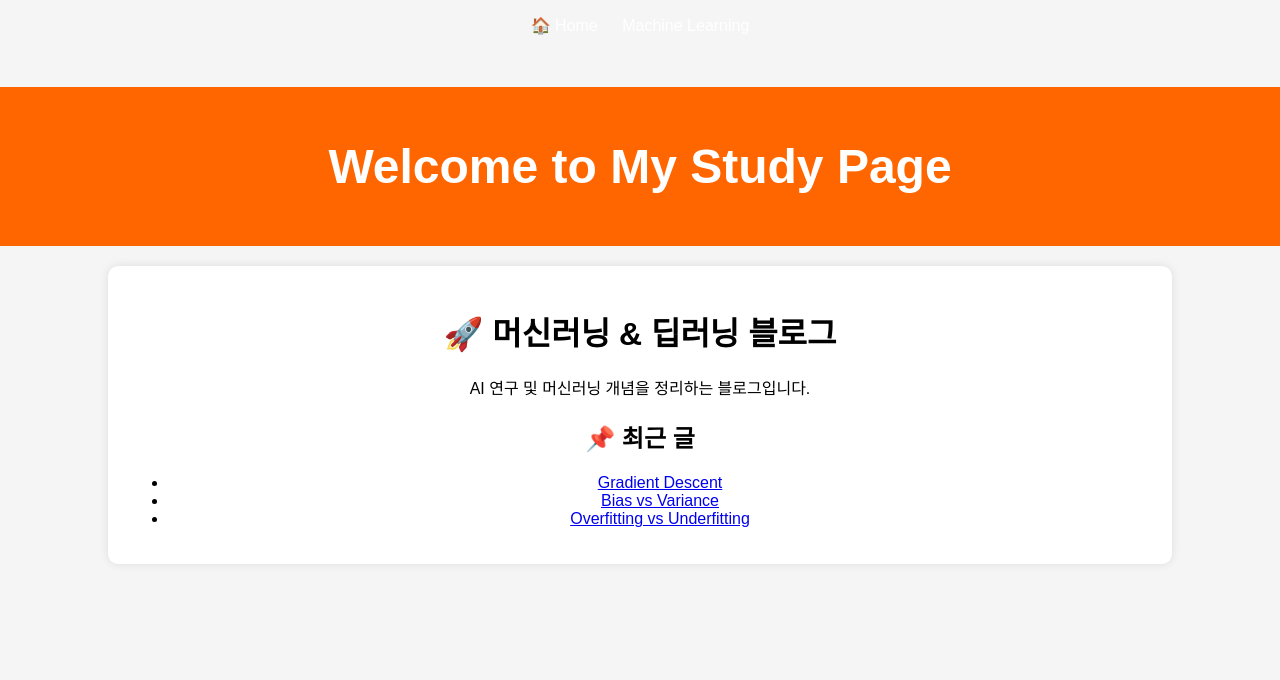
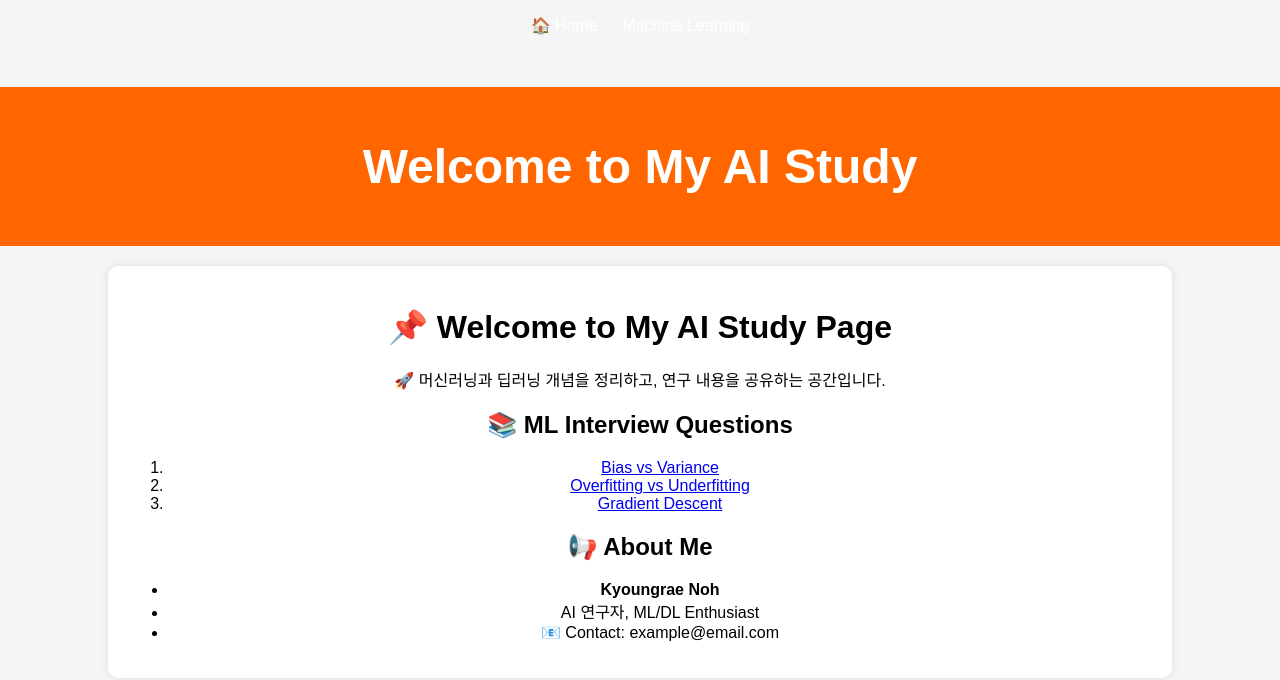
Before and after one commit to Kyoungrae-Noh/Kyoungrae-Noh.github.io, a Jekyll site: the page built from index.md, in a window 1280 px wide. Shown: the top 680 px of the page. Built offline with Jekyll 4.4.1, drawn with Linux system fonts in a browser that asks for light colours.

Commit message:
Update index.md

```diff
--- a/index.md
+++ b/index.md
@@ -1,13 +1,17 @@
 ---
 layout: default
-title: "Welcome to My Study Page"
+title: "Welcome to My AI Study"
 ---
 
+# 📌 Welcome to My AI Study Page
+🚀 머신러닝과 딥러닝 개념을 정리하고, 연구 내용을 공유하는 공간입니다.
 
-# 🚀 머신러닝 & 딥러닝 블로그
-AI 연구 및 머신러닝 개념을 정리하는 블로그입니다.
+## 📚 ML Interview Questions
+1. [Bias vs Variance](/questions/bias_vs_variance)
+2. [Overfitting vs Underfitting](/questions/underfitting_overfitting)
+3. [Gradient Descent](/questions/Gradient_Descent)
 
-## 📌 최근 글
-- [Gradient Descent](questions/Gradient_Descent.md)
-- [Bias vs Variance](questions/Bias_vs_Variance.md)
-- [Overfitting vs Underfitting](questions/Overfitting_vs_Underfitting.md)
+## 📢 About Me
+- **Kyoungrae Noh**
+- AI 연구자, ML/DL Enthusiast
+- 📧 Contact: example@email.com
```
